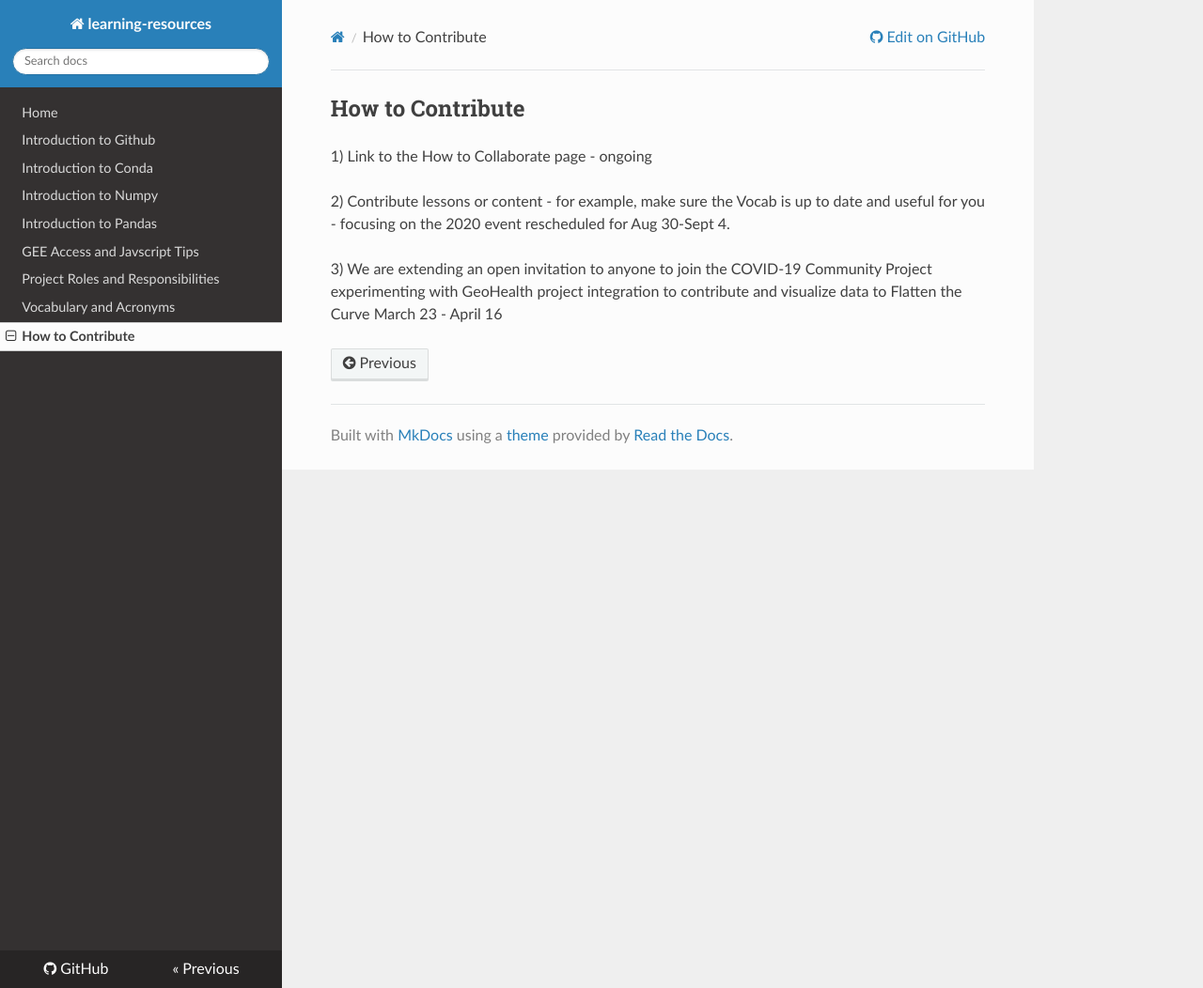
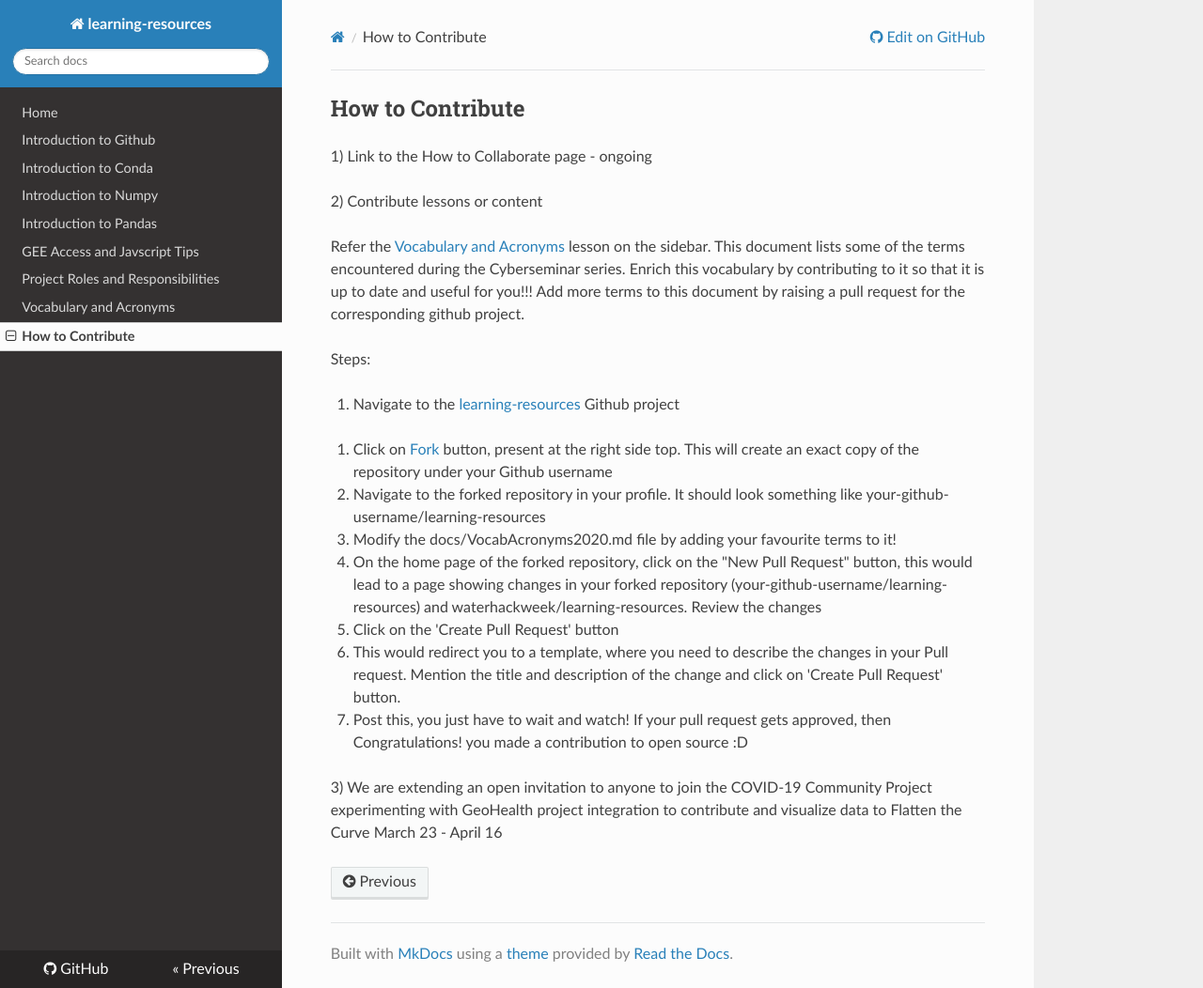
Before and after one commit to emiliom/learning-resources, an MkDocs documentation site: the page built from docs/howtocontribute.md, in a window 1280 px wide and 1052 px high. Shown: the whole window at 94% size. Built offline with MkDocs 1.6.1, drawn with Linux system fonts in a browser that asks for light colours; nearby versions of some CDN libraries.

Commit message:
Add instructions on how to add terms to vocabulary

```diff
--- a/docs/howtocontribute.md
+++ b/docs/howtocontribute.md
@@ -1,8 +1,30 @@
+<!-- Place this tag in your head or just before your close body tag. -->
+<script async defer src="https://buttons.github.io/buttons.js"></script>
+
 ## How to Contribute
 
 
 1) Link to the How to Collaborate page - ongoing
 
-2) Contribute lessons or content - for example, make sure the Vocab is up to date and useful for you - focusing on the 2020 event rescheduled for Aug 30-Sept 4.
+
+2) Contribute lessons or content
+
+Refer the [Vocabulary and Acronyms](https://waterhackweek.github.io/learning-resources/VocabAcronyms2020) lesson on the sidebar. This document lists some of the terms encountered during the Cyberseminar series. Enrich this vocabulary by contributing to it so that it is up to date and useful for you!!! Add more terms to this document by raising a pull request for the corresponding github project.
+
+Steps:
+
+1. Navigate to the [learning-resources](https://github.com/waterhackweek/learning-resources) Github project
+<!-- Place this tag where you want the button to render. -->
+
+2. Click on <a class="github-button" data-icon="octicon-repo-forked" aria-label="Fork ntkme/github-buttons on GitHub">Fork</a> button, present at the right side top. This will create an exact copy of the repository under your Github username
+
+3. Navigate to the forked repository in your profile. It should look something like your-github-username/learning-resources
+4. Modify the docs/VocabAcronyms2020.md file by adding your favourite terms to it!
+5. On the home page of the forked repository, click on the "New Pull Request" button, this would lead to a page showing changes in your forked repository (your-github-username/learning-resources) and waterhackweek/learning-resources. Review the changes
+
+6. Click on the 'Create Pull Request' button
+7. This would redirect you to a template, where you need to describe the changes in your Pull request. Mention the title and description of the change and click on 'Create Pull Request' button.
+8. Post this, you just have to wait and watch! If your pull request gets approved, then Congratulations! you made a contribution to open source :D
+
 
 3) We are extending an open invitation to anyone to join the COVID-19 Community Project experimenting with GeoHealth project integration to contribute and visualize data to Flatten the Curve March 23 - April 16
```
